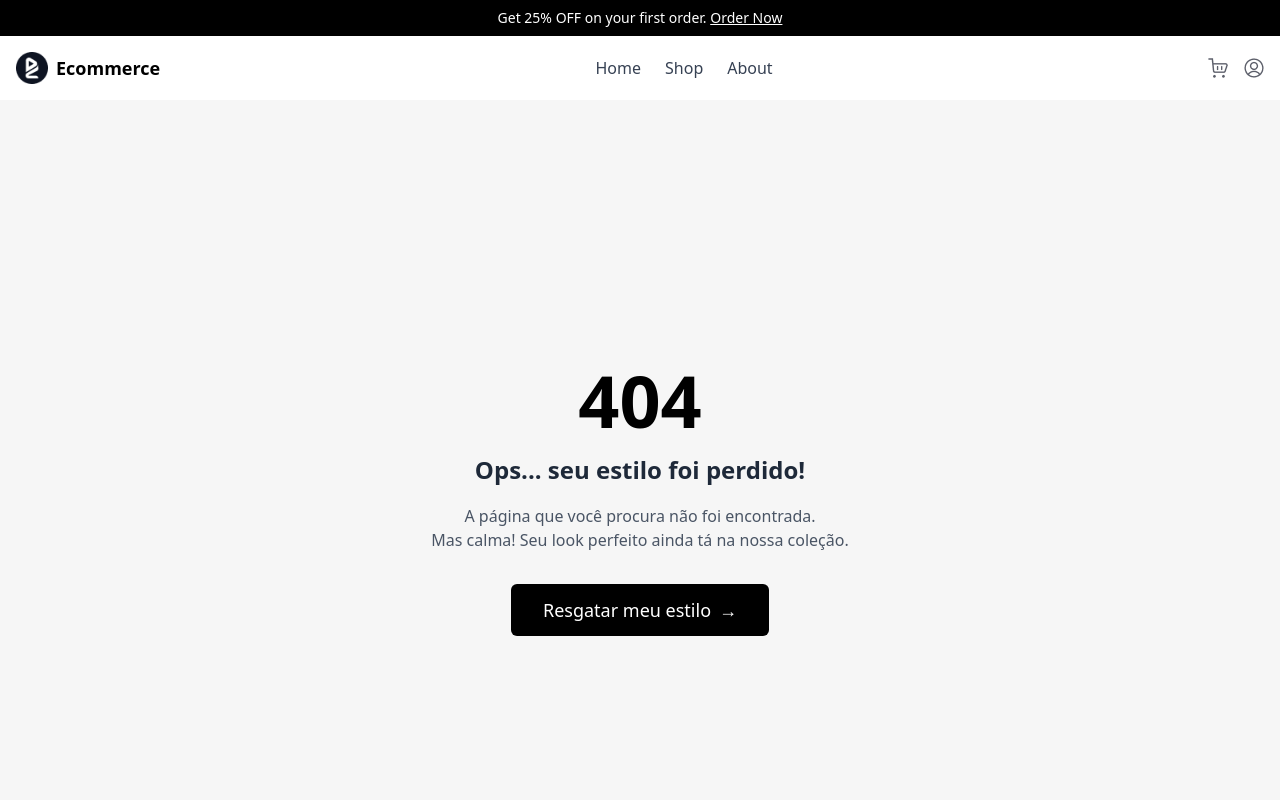
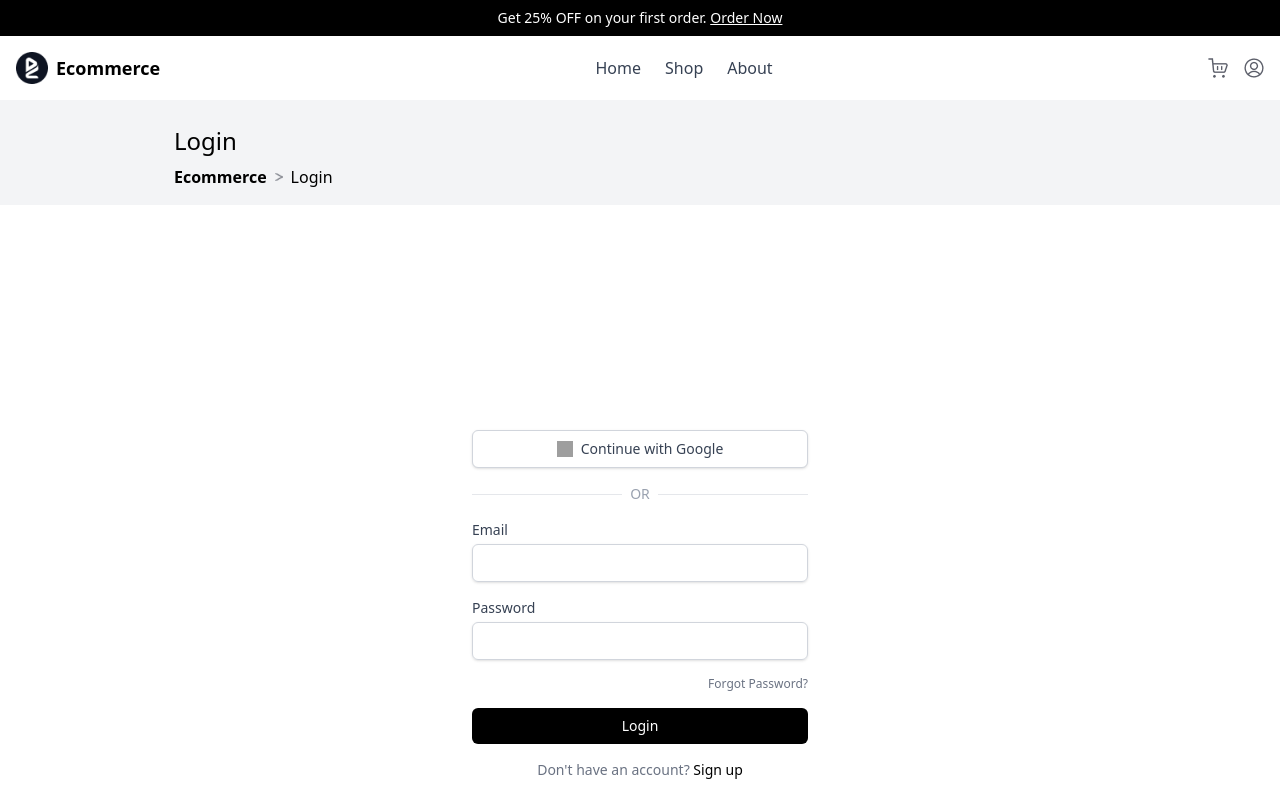
Before and after one commit to vanleybasso/aws_react_dez24_d03, a React (Vite) app: page /login in a window 1280 px wide. Shown: the top 800 px of the page. Built offline with nearby package versions, Linux system fonts and the light colour scheme; grey boxes are pictures that could not be loaded; the HTML template or start-up script is replaced by a standard one.

Commit message:
feat: create login page

```diff
--- a/src/App.tsx
+++ b/src/App.tsx
@@ -11,6 +11,7 @@ import Orders from "./pages/Orders";
 import AccountDetails from "./pages/AccountDetails";
 import About from "./pages/About";
 import NotFound from "./pages/404";
+import Login from "./pages/Login";
 
 const App: React.FC = () => {
   return (
@@ -28,6 +29,8 @@ const App: React.FC = () => {
           <Route path="/about" element={<About />} />
 
 
+          <Route path="/login" element={<Login />} />
+
           <Route path="*" element={<NotFound />} />
         </Routes>
       </main>
--- /dev/null
+++ b/src/pages/Login.tsx
@@ -0,0 +1,103 @@
+import React from "react";
+import Header from "../components/Header";
+import Footer from "../components/Footer";
+
+const Login: React.FC = () => {
+  return (
+    <>
+      <Header />
+
+      <h1
+        className="bg-gray-100 text-left text-2xl pl-4 pt-6 pb-2 mb-0 flex items-center relative sm:pl-[174px]"
+        style={{ lineHeight: "normal" }}
+      >
+        <span className="inline-block">Login</span>
+      </h1>
+
+      <section className="flex items-center p-4 bg-gray-100 pt-0 pb-4 sm:pl-[174px]">
+        <div className="flex items-center">
+          <span className="mr-2 font-bold">Ecommerce</span>
+          <img src="/src/assets/arrow.png" alt=">" className="w-2 h-2 mr-2" />
+          <span>Login</span>
+        </div>
+      </section>
+
+
+      <div className="flex justify-center items-center min-h-screen bg-white">
+        <div className="w-full max-w-sm p-6">
+
+          <button
+            type="button"
+            className="w-full flex items-center justify-center gap-2 px-4 py-2 border border-gray-300 rounded-md shadow-sm text-sm font-medium text-gray-700 bg-white hover:bg-gray-50"
+          >
+            <img
+              src="https://www.svgrepo.com/show/475656/google-color.svg"
+              alt="Google"
+              className="w-4 h-4"
+            />
+            Continue with Google
+          </button>
+
+
+          <div className="my-4 flex items-center justify-center">
+            <div className="w-full h-px bg-gray-200"></div>
+            <span className="px-2 text-gray-400 text-sm">OR</span>
+            <div className="w-full h-px bg-gray-200"></div>
+          </div>
+
+
+          <form className="space-y-4">
+            <div>
+              <label htmlFor="email" className="block text-sm font-medium text-gray-700">
+                Email
+              </label>
+              <input
+                type="email"
+                id="email"
+                className="mt-1 block w-full px-3 py-2 border border-gray-300 rounded-md shadow-sm focus:outline-none focus:ring-black focus:border-black text-sm"
+              />
+            </div>
+
+            <div>
+              <label htmlFor="password" className="block text-sm font-medium text-gray-700">
+                Password
+              </label>
+              <input
+                type="password"
+                id="password"
+                className="mt-1 block w-full px-3 py-2 border border-gray-300 rounded-md shadow-sm focus:outline-none focus:ring-black focus:border-black text-sm"
+              />
+            </div>
+
+            <div className="flex justify-end">
+              <a href="#" className="text-xs text-gray-500 hover:underline">
+                Forgot Password?
+              </a>
+            </div>
+
+            <button
+              type="submit"
+              className="w-full bg-black text-white py-2 rounded-md hover:bg-gray-800 text-sm font-medium"
+            >
+              Login
+            </button>
+          </form>
+
+          <p className="mt-4 text-center text-sm text-gray-500">
+            Don&apos;t have an account?{" "}
+            <a href="#" className="text-black font-medium hover:underline">
+              Sign up
+            </a>
+          </p>
+        </div>
+      </div>
+
+
+      <div className="mt-30">
+        <Footer />
+      </div>
+    </>
+  );
+};
+
+export default Login;
```
